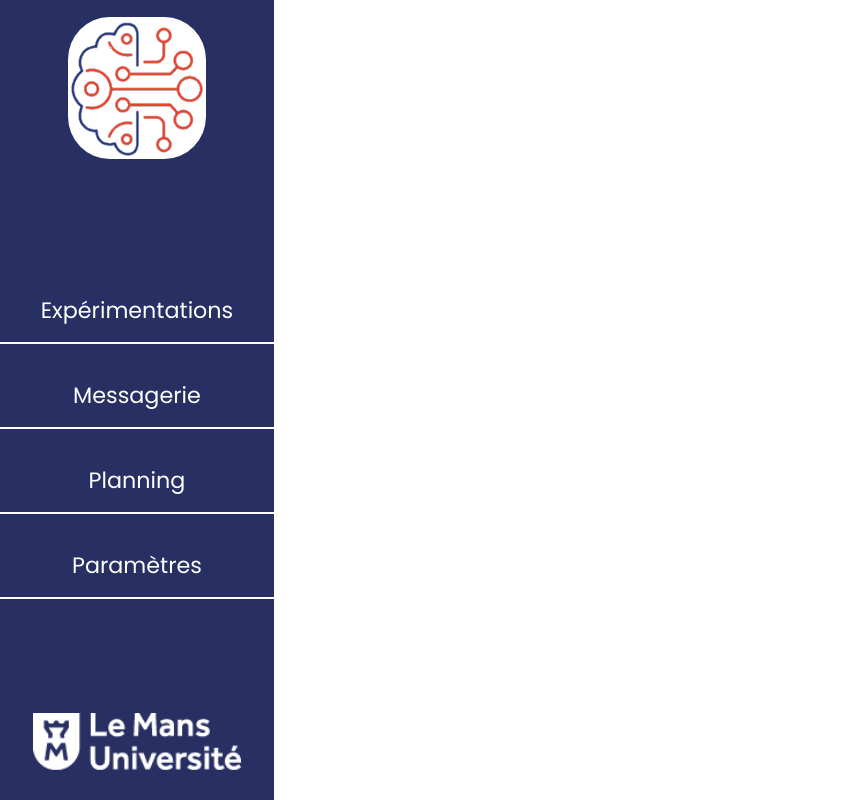
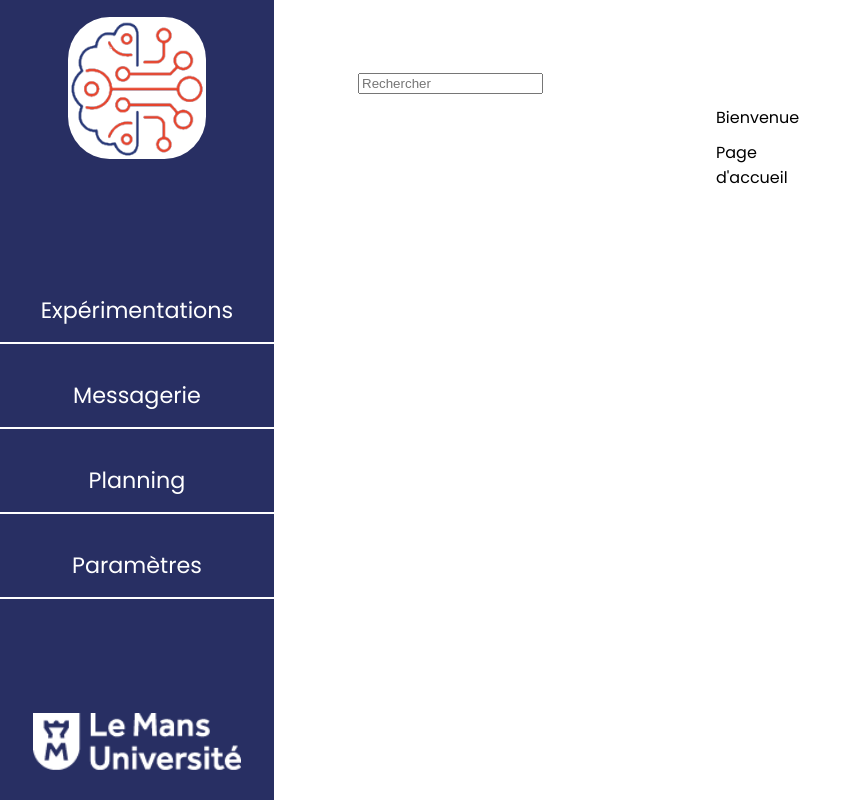
Before and after one commit to AkiowDev/Prismelium, a PHP site: page /accueilParticipantView.php in a window 1280 px wide. Shown: the whole page, without its empty margins (0-862 px from the left). Run offline with PHP 8.4, Linux system fonts and the light colour scheme; data that the repository does not hold is empty.

Commit message:
commit midi

```diff
--- a/accueilParticipant.css
+++ b/accueilParticipant.css
@@ -63,10 +63,12 @@
             height: auto;
         }
         .bienvenue {
+            position: absolute;
             left: 358px;
             top: 35px;
         }
         .page {
+            position: absolute;
             left: 358px;
             top: 70px;
         }
```
Also changed, not shown: img-connexion.png (deleted).
